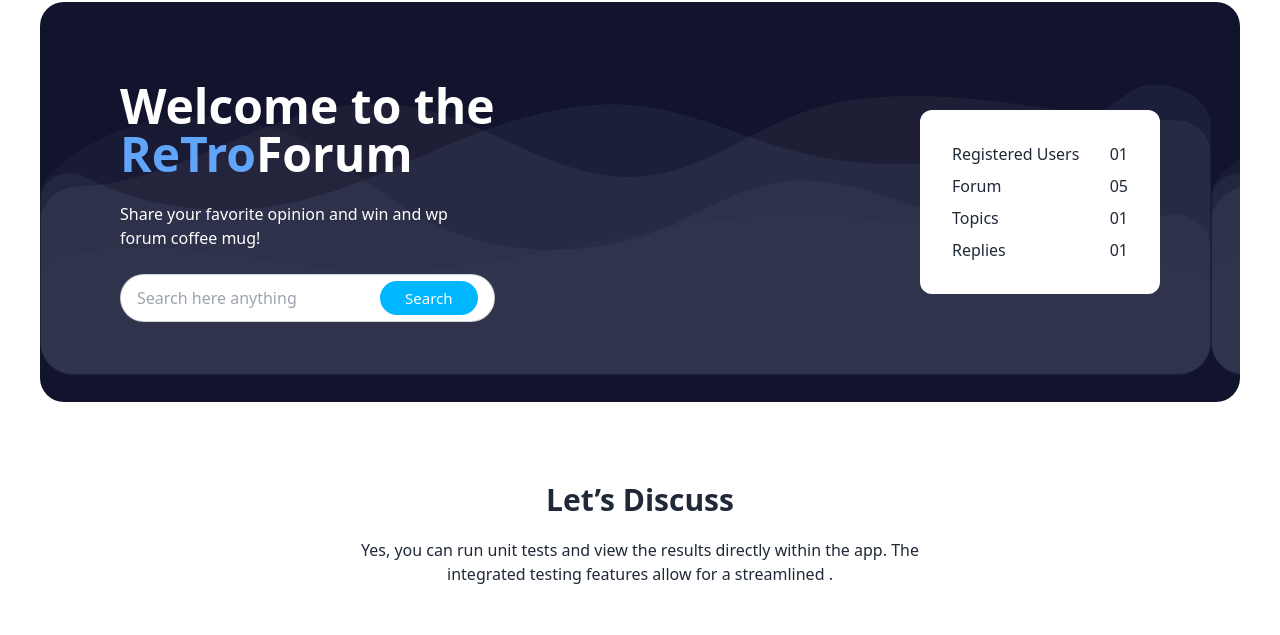
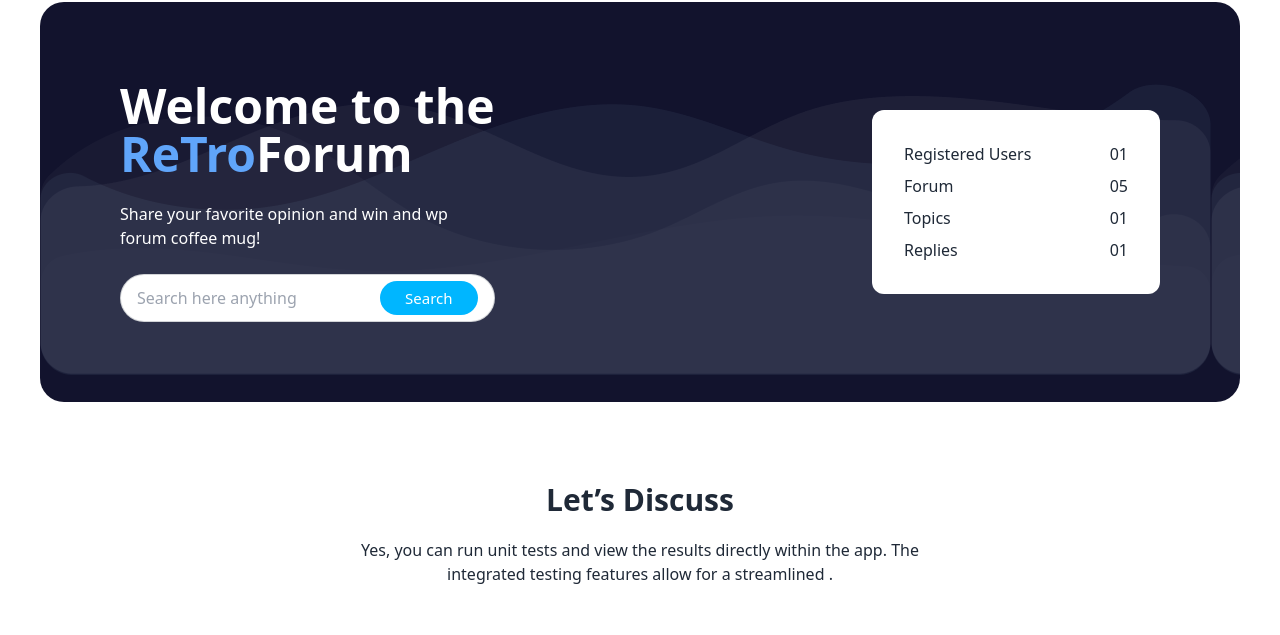
Before and after one commit to rezaulislam54/Post-Website-API-Project, a plain HTML site: page index.html in a window 1280 px wide. Shown: the part 103-738 px from the top of the page. Drawn offline with nearby package versions, Linux system fonts and the light colour scheme; no server answers.

Commit message:
some change

```diff
--- a/index.html
+++ b/index.html
@@ -53,7 +53,7 @@
                         </label>
                     </div>
 
-                    <div class="bg-white p-8 rounded-xl space-y-2  flex-row justify-between md:w-60">
+                    <div class="bg-white p-8 rounded-xl space-y-2  flex-row justify-between md:w-72">
                         <div class="flex justify-between">
                             <p>Registered Users </p>
                             <span >01</span>
```
